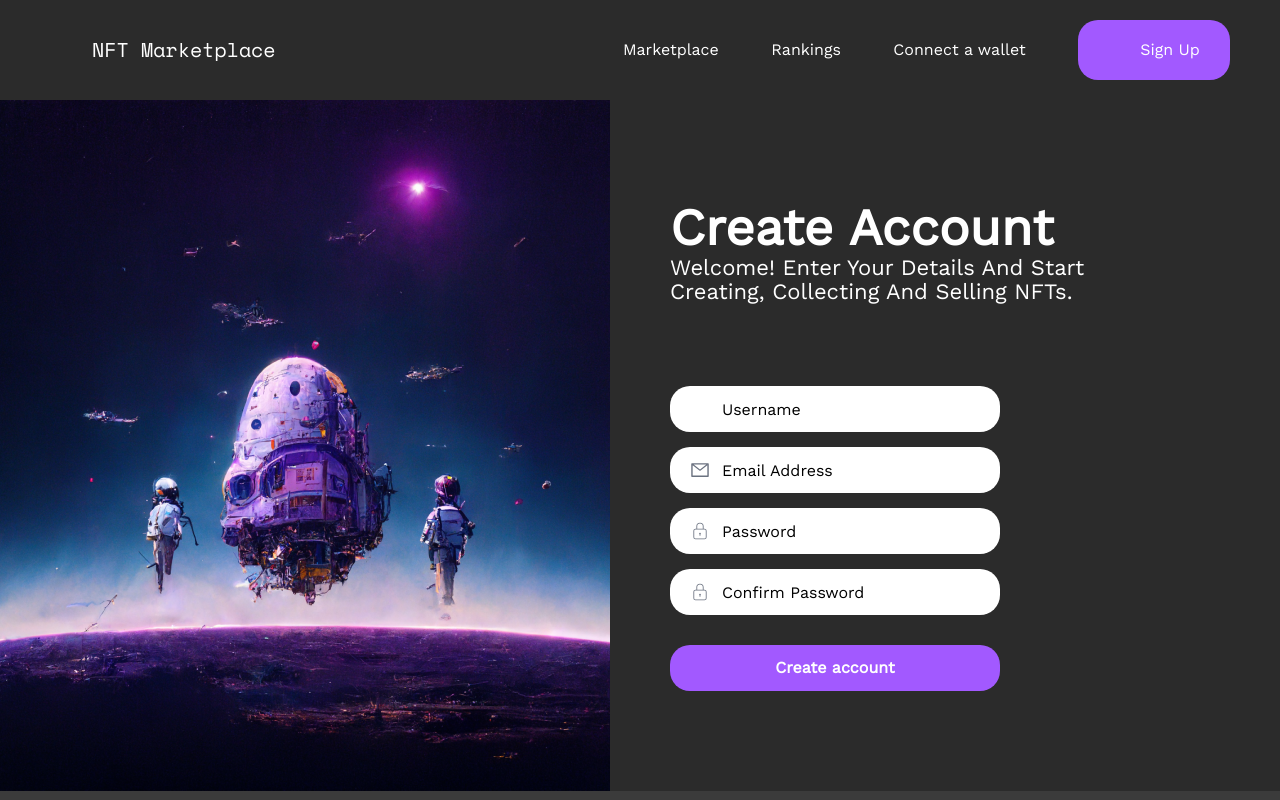
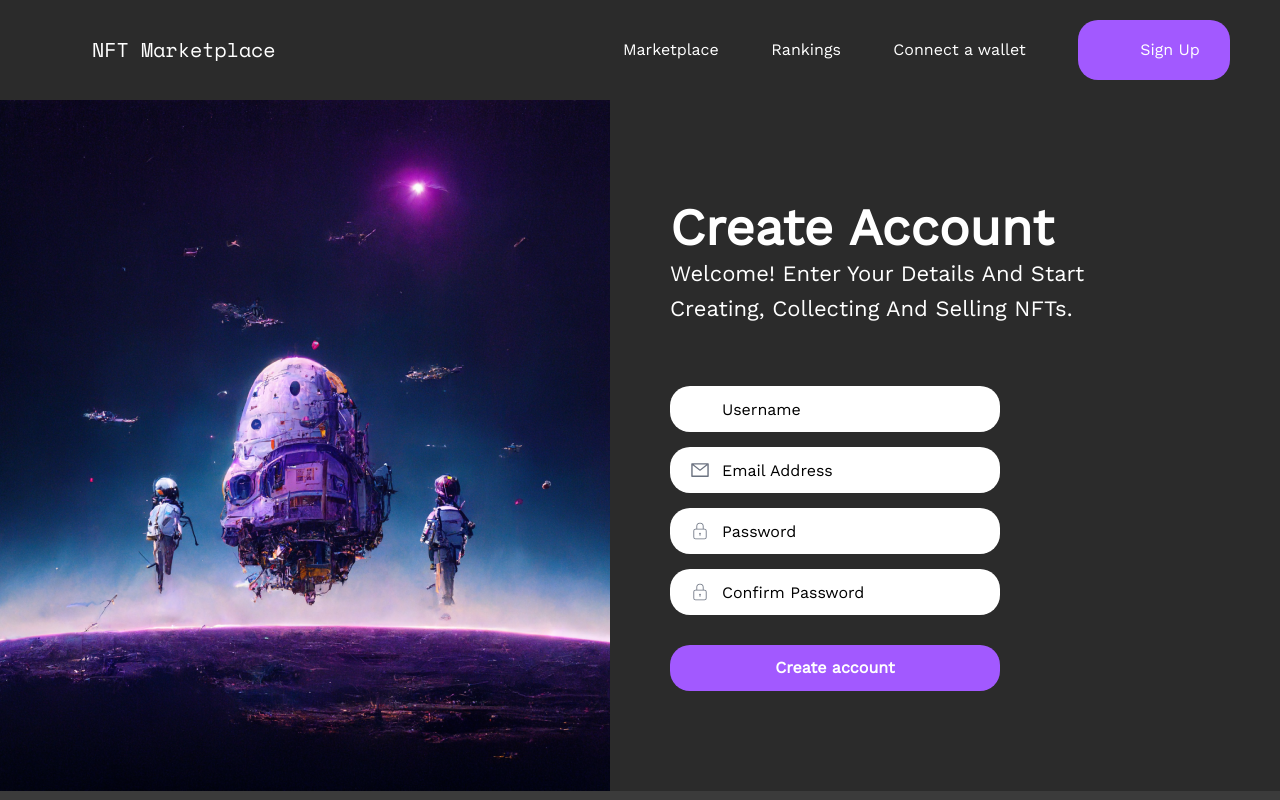
Before and after one commit to Purpose11/NFT, a React (Vite) app: page /signup in a window 1280 px wide. Shown: the top 800 px of the page. Built offline with nearby package versions, Linux system fonts and the light colour scheme; some icons are missing.

Commit message:
line height fix

```diff
--- a/src/pages/SignUp.tsx
+++ b/src/pages/SignUp.tsx
@@ -14,7 +14,7 @@ const SignUp = () => {
           <h2 className=" font-Work_sance lg:text-[51px] text-[32px] leading-[45.6px] lg:leading-[56.1px] font-[600] capitalize">
             Create account
           </h2>
-          <p className="lg:text-[22px] text-base font-Work_sance capitalize">
+          <p className="lg:text-[22px] text-base lg:leading-[35.2px] leading-[22.4px] font-Work_sance capitalize">
             Welcome! enter your details and start creating, collecting and
             selling NFTs.
           </p>
```
